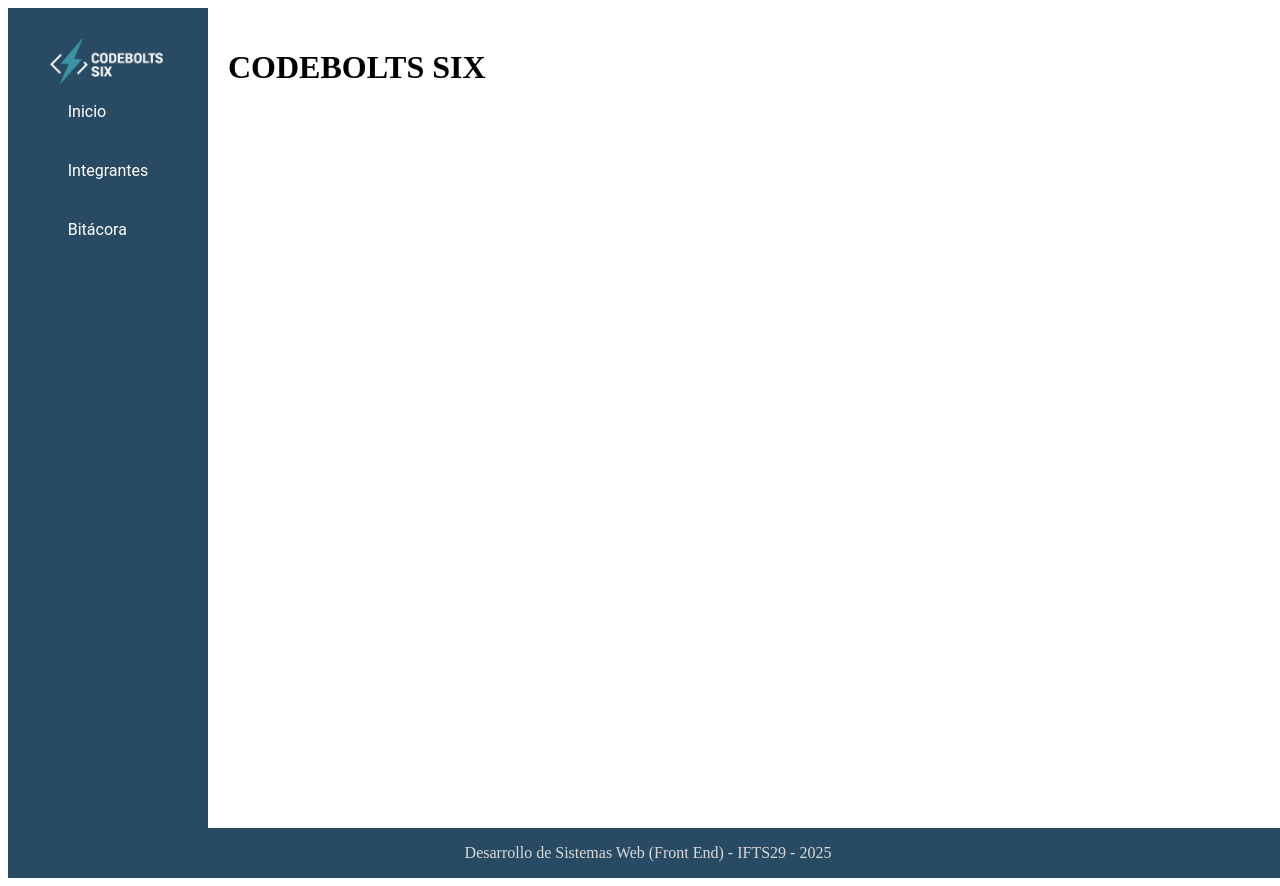
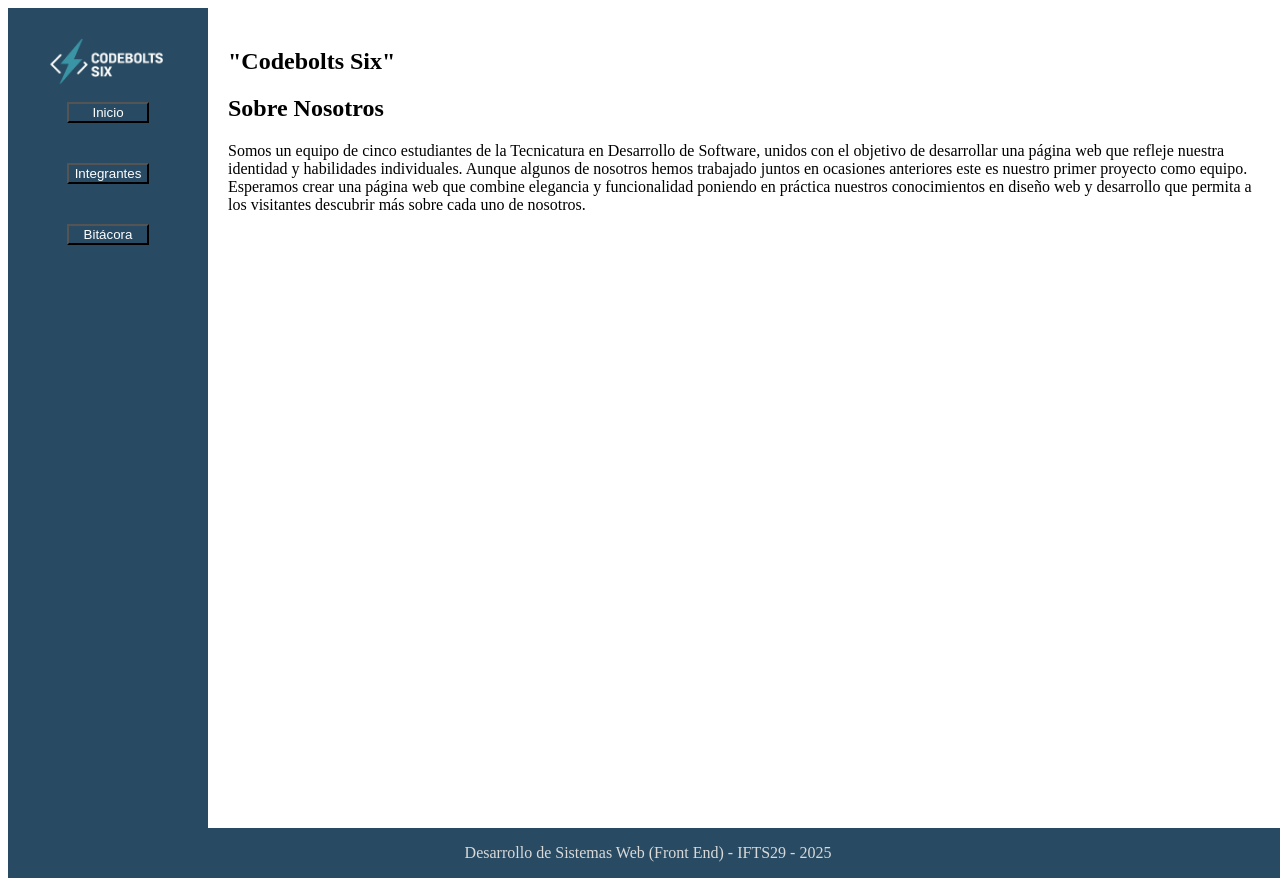
Before and after one commit to eduardo-mendiola/tp2-codebolts-six, a React (Vite) app: page / in a window 1280 px wide. Built offline with nearby package versions, Linux system fonts and the light colour scheme.

Commit message:
sidebar con usestate

```diff
--- a/src/App.jsx
+++ b/src/App.jsx
@@ -1,20 +1,29 @@
-import React from 'react';
+import React, { useState } from 'react';
 import Sidebar from './components/Sidebar.jsx';
 import Footer from './components/Footer.jsx';
+//importamos las páginas
+import Carina from './pages/Carina.jsx'
+import Bitacora from './pages/Bitacora.jsx'
+import Inicio from './pages/Inicio.jsx';
 
 function App() {
+  const [page, setPage] = useState('Inicio'); // valor inicial = página principal
+    let Content;
+    if (page === 'Inicio') Content = <Inicio />;
+    else if (page === 'Carina') Content = <Carina />;
+    else if (page === 'Bitacora') Content = <Bitacora />;
+    else Content = <h2>Página no encontrada</h2>;
+
   return (
     <div style={{ display: 'flex', minHeight: '100vh', flexDirection: 'column' }}>
       <div style={{ display: 'flex', flex: 1 }}>
-        <Sidebar />
+        <Sidebar setPage={setPage} />
         <main style={{ padding: '20px', flex: 1 }}>
-          <h1>CODEBOLTS SIX</h1>
+          {Content}
         </main>
       </div>
       <Footer />
     </div>
-
   );
 }
-
 export default App
--- /dev/null
+++ b/src/components/DropDownMenu.css
@@ -0,0 +1,12 @@
+
+
+.dropdown-menu button{
+
+  border-radius: 10%;
+  background-color: var(--color-encabezado);
+  color: var(--color-fondo);
+  font-family: var(--fuente-texto);
+  padding: 5px;
+  margin: 0;
+
+}
--- /dev/null
+++ b/src/components/DropDownMenu.jsx
@@ -0,0 +1,13 @@
+import React from 'react';
+import './DropDownMenu.css';
+
+
+export default function DropDownMenu({setPage}) {
+  return (
+    <div className="dropdown-menu">
+      <button onClick={() => setPage('Carina')}>Carina</button>
+      <button onClick={() => setPage('Eduardo')}>Eduardo</button>
+      <button onClick={() => setPage('Neuyin')}>Neuyin</button>
+    </div>
+  );
+}
--- a/src/components/Sidebar.css
+++ b/src/components/Sidebar.css
@@ -22,11 +22,12 @@
   gap: 40px;
 }
 
-.nav-links a {
+.nav-links button {
+  background-color: var(--color-encabezado);
   color: var(--color-fondo);
   text-decoration: none;
 }
 
-.nav-links a:hover {
+.nav-links button:hover {
   color: var(--color-secundario);
 }
--- a/src/components/Sidebar.jsx
+++ b/src/components/Sidebar.jsx
@@ -1,17 +1,30 @@
-import React from 'react';
+import React, { useState } from 'react'; //guardo un estado que diga si el menú esta abierto o no
 import logo from '../assets/logo.png';
 import './Sidebar.css';
 
-export default function Sidebar() {
+import DropDownMenu from './DropDownMenu';
+
+export default function Sidebar({setPage}) {
+
+  const [showMenu, setShowMenu] = useState(false);
+
   return (
     <aside className="sidebar">
       <div className="logo-container">
         <img src={logo} alt="Logo" className="logo" />
       </div>
       <nav className="nav-links">
-        <a href="">Inicio</a>
-        <a href="">Integrantes</a>
-        <a href="">Bitácora</a>
+        <button className="nav-link" onClick={() => setPage('Inicio')}>
+          Inicio
+        </button>
+        <button className="nav-link" onClick={() => setShowMenu(!showMenu)}>
+          Integrantes
+        </button>
+        {showMenu && <DropDownMenu setPage={setPage} />}
+
+        <button className="nav-link" onClick={() => setPage('Bitacora')}>
+          Bitácora
+        </button>
       </nav>
     </aside>
   );
--- /dev/null
+++ b/src/pages/Bitacora.jsx
@@ -0,0 +1,8 @@
+export default function Bitacora() {
+  return (
+    <section>
+      <h1>Bitácora</h1>
+      <p>Aquí va la bitácora del proyecto.</p>
+    </section>
+  );
+}
--- /dev/null
+++ b/src/pages/Inicio.jsx
@@ -0,0 +1,27 @@
+
+
+
+export default function Inicio() {
+  return (
+    <section>
+        <h1 class="equipo">"Codebolts Six"</h1>
+        <h2>Sobre Nosotros</h2>
+                        <p>Somos un equipo de cinco estudiantes de la Tecnicatura en Desarrollo de Software,  unidos
+                            con
+                            el objetivo
+                            de desarrollar una página web que refleje nuestra identidad y habilidades individuales.
+                            Aunque algunos de nosotros
+                            hemos trabajado juntos en ocasiones anteriores este es nuestro primer proyecto como
+                            equipo.
+                            Esperamos crear una
+                            página web que combine elegancia y funcionalidad poniendo en práctica nuestros
+                            conocimientos
+                            en diseño web y desarrollo
+                            que permita a los visitantes descubrir  más sobre cada uno de nosotros.</p>
+    </section>
+
+
+
+
+  );
+}
```
Also changed, not shown: src/pages/Eduardo.jsx (added).
